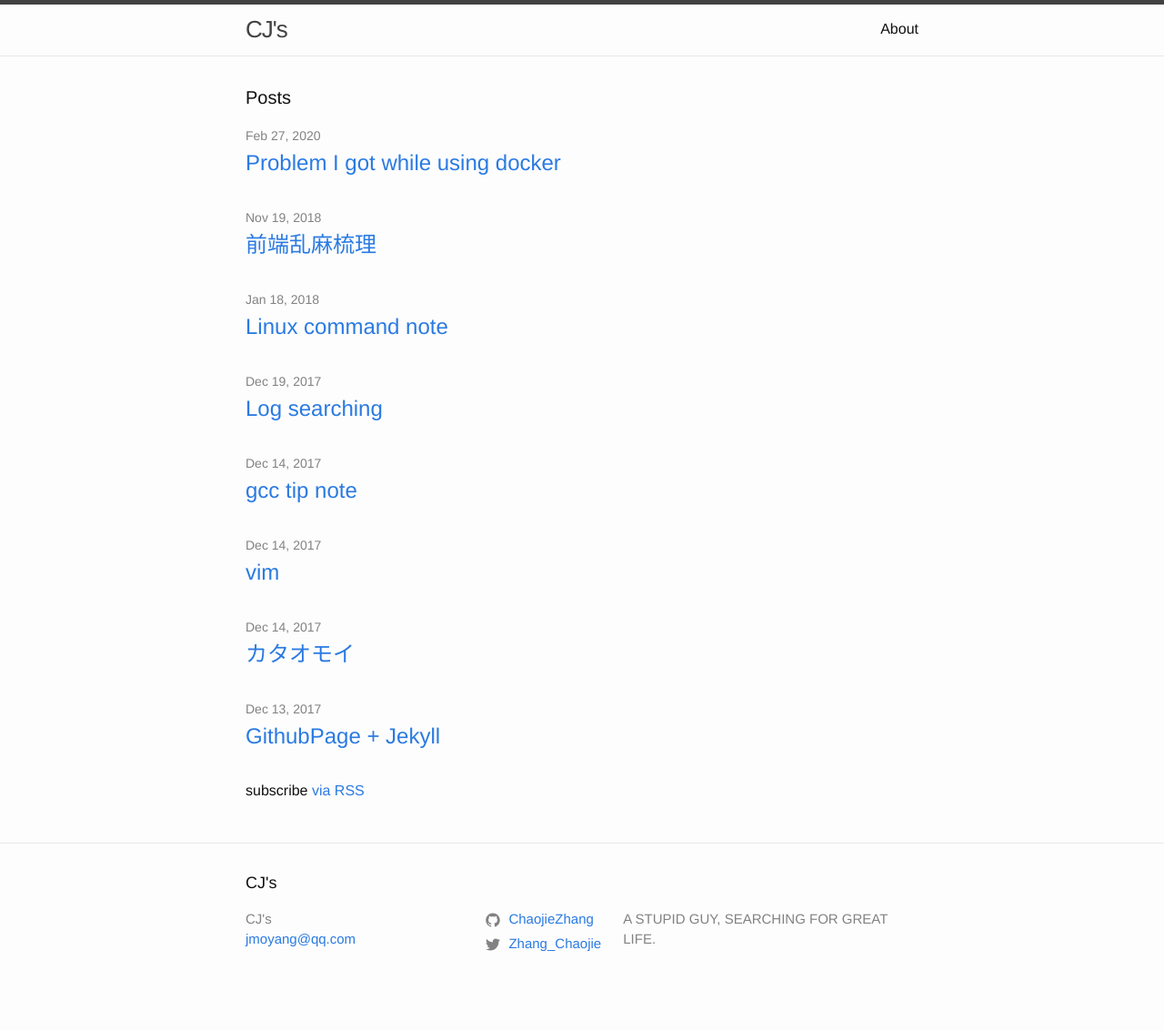
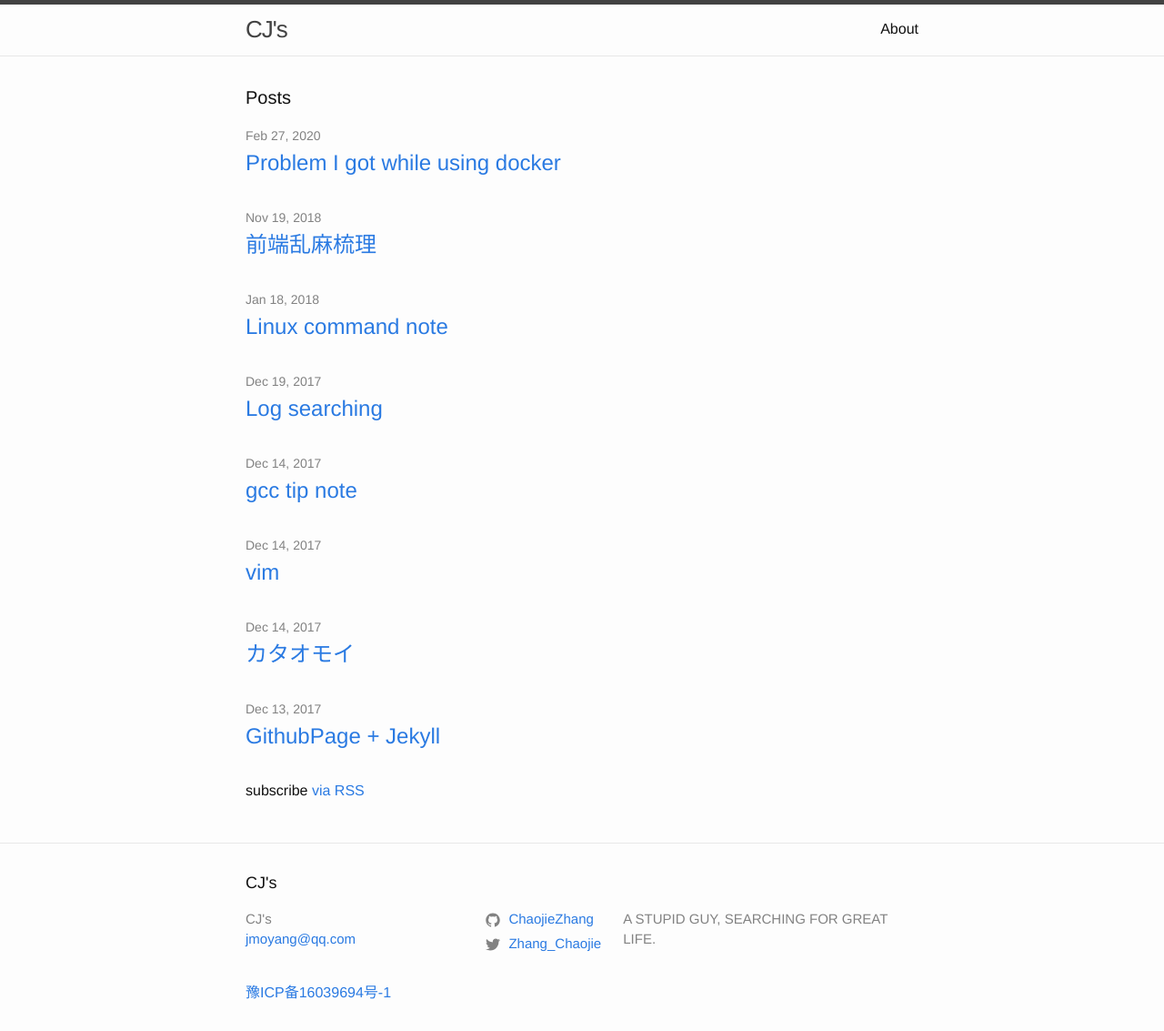
Before and after one commit to ChaojieZhang/chaojiezhang.github.io, a Jekyll site: the page built from index.md, in a window 1280 px wide. Shown: the whole page at 91% size. Built offline with Jekyll 4.4.1, drawn with Linux system fonts in a browser that asks for light colours; before the commit the page ends 1109 px from its top, so only the background shows below that.

Commit message:
Update footer.html
添加备案号

```diff
--- a/_includes/footer.html
+++ b/_includes/footer.html
@@ -41,6 +41,8 @@
       </div>
     </div>
 
+    <a href="https://beian.miit.gov.cn/">豫ICP备16039694号-1</a>
+
   </div>
 
 </footer>
```
